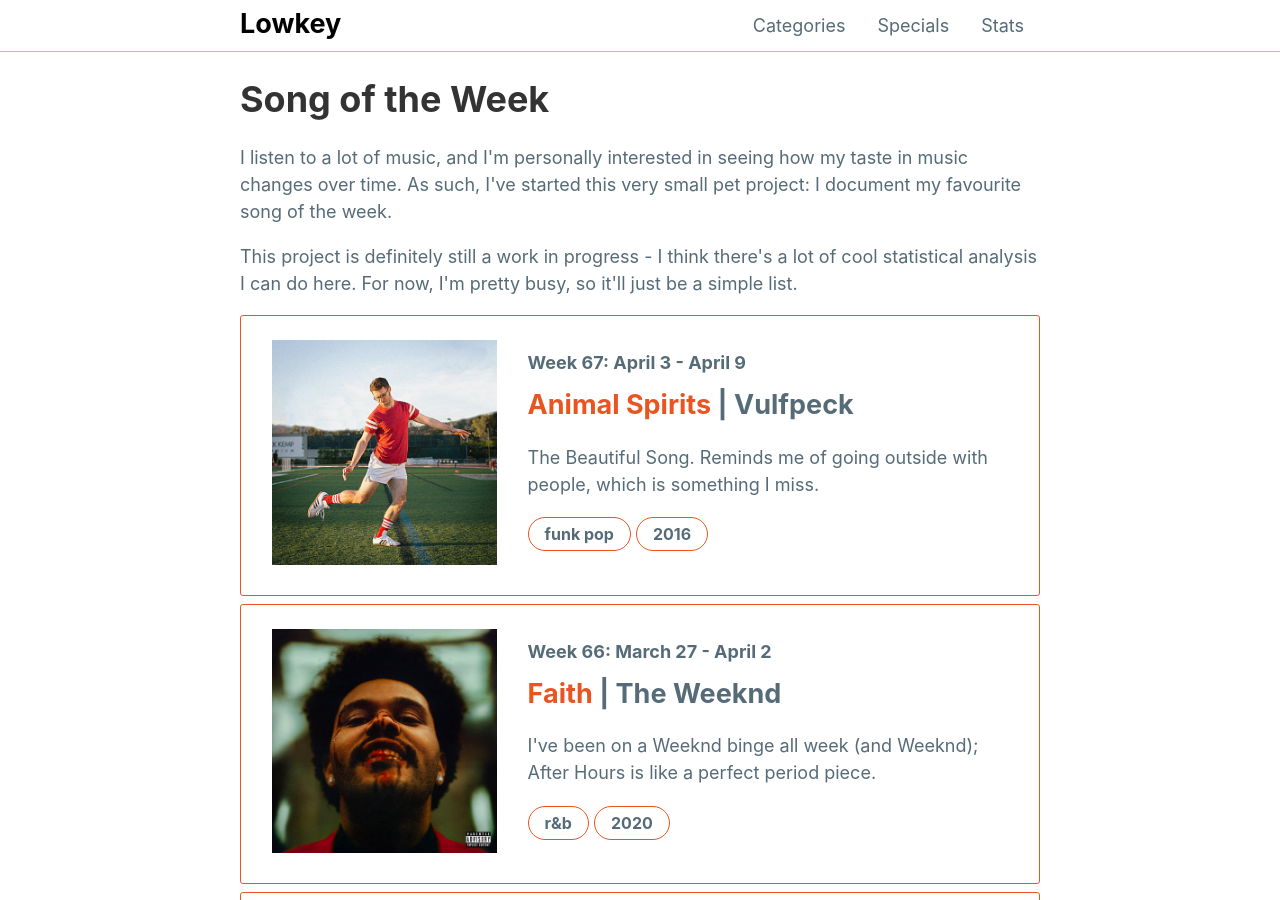
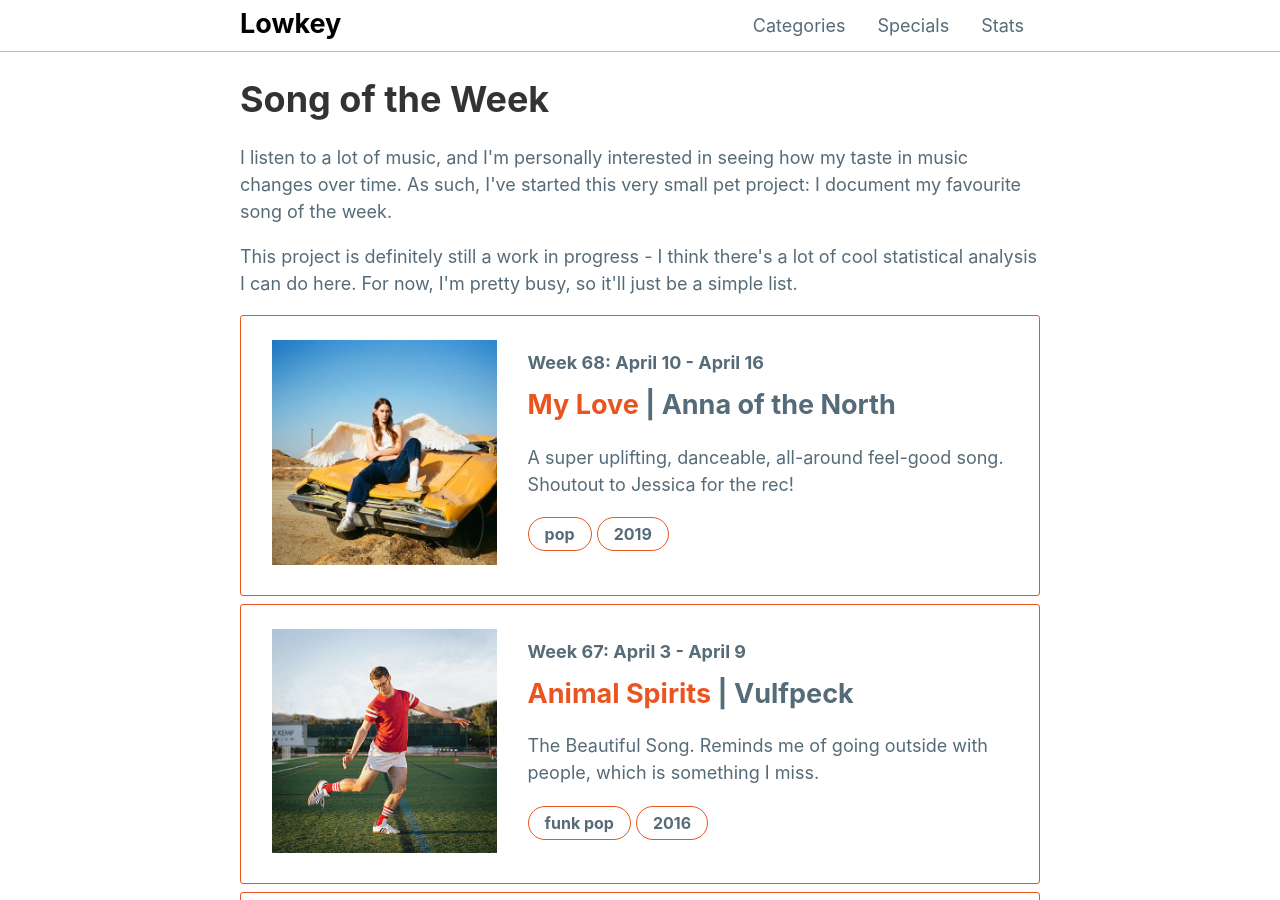
Before and after one commit to mattxwang/lowkey, a Jekyll site: the page built from _stats/song-of-the-week.html, in a window 1280 px wide and 900 px high. Built offline with Jekyll 4.4.1, drawn with Linux system fonts in a browser that asks for light colours; comment, search, counter and statistics services are not loaded.

Commit message:
you've got my love ;)

```diff
--- a/_data/sotw.yml
+++ b/_data/sotw.yml
@@ -668,3 +668,13 @@
   year: 2016
   blurb: >
     The Beautiful Song. Reminds me of going outside with people, which is something I miss.
+week68:
+  week: "Week 68: April 10 - April 16"
+  title: "My Love"
+  artist: "Anna of the North"
+  album: "Dream Girl"
+  album_art: "dream-girl.jpg"
+  genre: "pop"
+  year: 2019
+  blurb: >
+    A super uplifting, danceable, all-around feel-good song. Shoutout to Jessica for the rec!
```
Also changed, not shown: img/albums/dream-girl.jpg (added).
